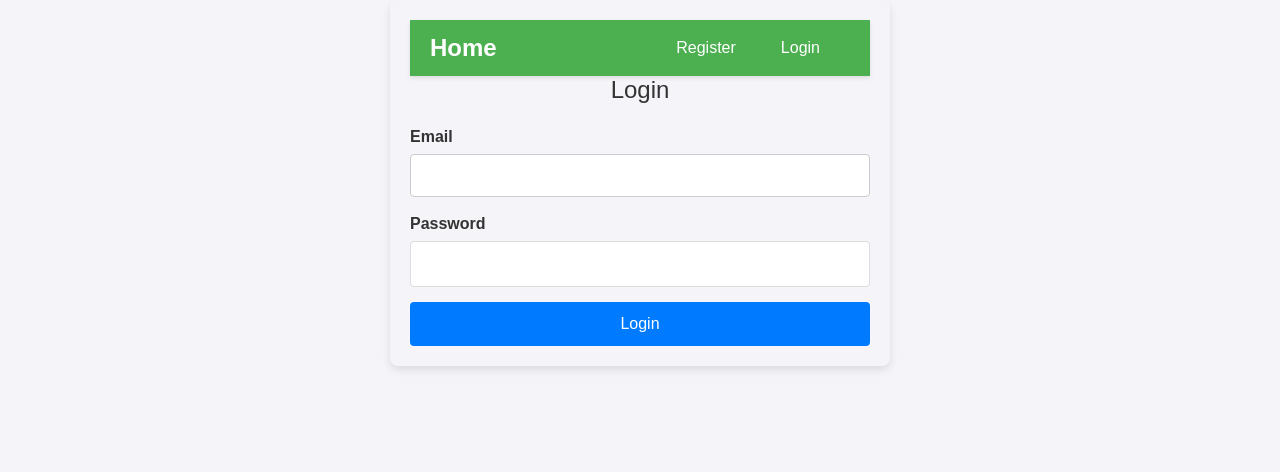
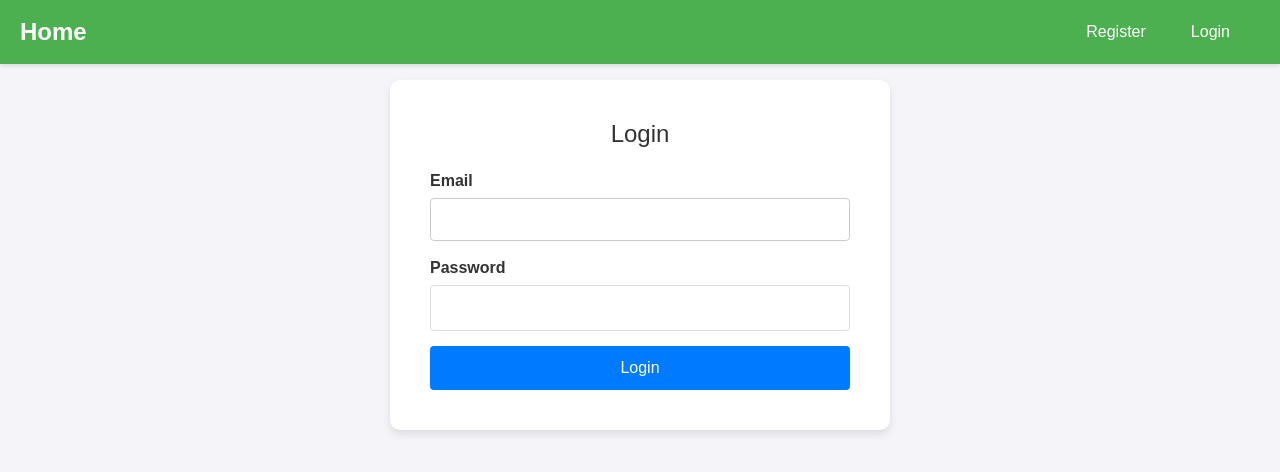
Before and after one commit to haru-1chi/basic-nodejs-react, a React (Create React App) app in the folder client/: page /login in a window 1280 px wide. Shown: the top 472 px of the page. Built offline with nearby package versions, Linux system fonts and the light colour scheme.

Commit message:
upgrade css and security

```diff
--- a/client/src/components/Home.css
+++ b/client/src/components/Home.css
@@ -1,38 +1,68 @@
 /* src/components/Home.css */
+body {
+    margin: 0;
+    font-family: 'Segoe UI', Tahoma, Geneva, Verdana, sans-serif;
+    background-color: #f4f4f9;
+}
+
 .home-container {
-    max-width: 600px;
-    margin: 0 auto;
-    padding: 20px;
+    display: flex;
+    flex-direction: column;
+    align-items: center;
+    justify-content: center;
+    height: 100vh;
+    background-color: #f4f4f9;
+}
+
+.home-content {
     text-align: center;
     background-color: #ffffff;
-    border-radius: 8px;
-    box-shadow: 0 0 10px rgba(0, 0, 0, 0.1);
+    padding: 40px;
+    border-radius: 10px;
+    box-shadow: 0 4px 8px rgba(0, 0, 0, 0.1);
+    max-width: 600px;
+    width: 100%;
 }
 
 h1 {
     color: #333333;
     margin-bottom: 20px;
+    font-size: 2.5em;
 }
 
 p {
     color: #555555;
     margin-bottom: 20px;
+    font-size: 1.2em;
 }
 
 .home-links {
     display: flex;
     justify-content: center;
-    gap: 10px;
+    gap: 20px;
 }
 
 .home-link {
-    padding: 10px 20px;
+    padding: 15px 30px;
     background-color: #007bff;
     color: white;
     text-decoration: none;
-    border-radius: 4px;
+    border-radius: 5px;
+    font-size: 1em;
+    transition: background-color 0.3s;
 }
 
 .home-link:hover {
     background-color: #0056b3;
 }
+
+/* Responsive Design */
+@media (max-width: 768px) {
+    .home-content {
+        padding: 20px;
+    }
+
+    .home-link {
+        padding: 10px 20px;
+    }
+}
--- a/client/src/components/Home.js
+++ b/client/src/components/Home.js
@@ -1,4 +1,3 @@
-// src/components/Home.js
 import React from 'react';
 import Navbar from './navbar';
 import './Home.css';
@@ -7,8 +6,10 @@ const Home = () => {
     return (
         <div className="home-container">
             <Navbar/>
-            <h1>Welcome to the Home Page</h1>
-            <p>This is the homepage of the application. You can navigate to the registration or login pages using the links below.</p>
+            <div className="home-content">
+                <h1>Welcome to the Home Page</h1>
+                <p>This is the homepage of the application. You can navigate to the registration or login pages using the links below.</p>
+            </div>
         </div>
     );
 };
--- a/client/src/components/Login.css
+++ b/client/src/components/Login.css
@@ -1,21 +1,36 @@
+/* src/components/Login.css */
+body {
+    margin: 0;
+    font-family: 'Segoe UI', Tahoma, Geneva, Verdana, sans-serif;
+    background-color: #f4f4f9;
+}
+
 .login-container {
+    display: flex;
+    flex-direction: column;
+    align-items: center;
+    padding: 20px;
+}
+
+.login-content {
+    background-color: #ffffff;
+    padding: 40px;
+    border-radius: 10px;
+    box-shadow: 0 4px 8px rgba(0, 0, 0, 0.1);
     max-width: 500px;
-    margin: 0 auto;
-    padding: 20px;
-    background-color: #f4f4f9;
-    border-radius: 8px;
-    box-shadow: 0 4px 8px rgba(0, 0, 0, 0.1);
+    width: 100%;
+    margin-top: 60px; /* To avoid overlap with the fixed navbar */
 }
 
 h2 {
     color: #333;
-    font-size: 24px;
+    font-size: 2em;
     margin-bottom: 20px;
     text-align: center;
 }
 
 .form-group {
-    margin-bottom: 15px;
+    margin-bottom: 20px;
 }
 
 label {
@@ -34,7 +49,7 @@ input {
 
 .submit-button {
     width: 100%;
-    padding: 10px;
+    padding: 15px;
     background-color: #4CAF50;
     color: white;
     border: none;
@@ -53,3 +68,14 @@ input {
     font-size: 14px;
     margin-top: 5px;
 }
+
+/* Responsive Design */
+@media (max-width: 768px) {
+    .login-content {
+        padding: 20px;
+    }
+
+    .submit-button {
+        padding: 10px;
+    }
+}
--- a/client/src/components/Login.js
+++ b/client/src/components/Login.js
@@ -67,6 +67,7 @@ const Login = () => {
     return (
         <div className="login-container">
             <Navbar />
+            <div className="login-content">
                 <h2>Login</h2>
                 {errors.general && <p className="error-text">{errors.general}</p>}
                 <form onSubmit={handleSubmit}>
@@ -93,6 +94,7 @@ const Login = () => {
                     <button type="submit" className="submit-button">Login</button>
                 </form>
             </div>
+        </div>
     );
 };
 
--- a/client/src/components/ManageUsers.css
+++ b/client/src/components/ManageUsers.css
@@ -1,8 +1,13 @@
 .manage-users-container {
+    display: flex;
+    flex-direction: column;
+    align-items: center;
     padding: 20px;
     background-color: #f4f4f9;
     border-radius: 8px;
     box-shadow: 0 4px 8px rgba(0, 0, 0, 0.1);
+    margin: 50px auto;
+    max-width: 600px;
 }
 
 h2 {
@@ -14,6 +19,7 @@ h2 {
 ul {
     list-style: none;
     padding: 0;
+    width: 100%;
 }
 
 li {
--- a/client/src/components/ManageUsers.js
+++ b/client/src/components/ManageUsers.js
@@ -2,6 +2,7 @@ import React, { useEffect, useState } from 'react';
 import axios from 'axios';
 import './ManageUsers.css';
 import Navbar from './navbar';
+
 const ManageUsers = () => {
     const [users, setUsers] = useState([]);
     const [error, setError] = useState('');
@@ -40,6 +41,7 @@ const ManageUsers = () => {
     return (
         <div className="manage-users-container">
             <Navbar />
+            <div className="content">
                 <h2>Manage Users</h2>
                 {error && <p className="error-text">{error}</p>}
                 <ul>
@@ -51,6 +53,7 @@ const ManageUsers = () => {
                     ))}
                 </ul>
             </div>
+        </div>
     );
 };
 
--- a/client/src/components/Register.css
+++ b/client/src/components/Register.css
@@ -1,21 +1,36 @@
+/* src/components/Register.css */
+body {
+    margin: 0;
+    font-family: 'Segoe UI', Tahoma, Geneva, Verdana, sans-serif;
+    background-color: #f4f4f9;
+}
+
 .register-container {
+    display: flex;
+    flex-direction: column;
+    align-items: center;
+    padding: 20px;
+}
+
+.register-content {
+    background-color: #ffffff;
+    padding: 40px;
+    border-radius: 10px;
+    box-shadow: 0 4px 8px rgba(0, 0, 0, 0.1);
     max-width: 500px;
-    margin: 0 auto;
-    padding: 20px;
-    background-color: #f4f4f9;
-    border-radius: 8px;
-    box-shadow: 0 4px 8px rgba(0, 0, 0, 0.1);
+    width: 100%;
+    margin-top: 60px; /* To avoid overlap with the fixed navbar */
 }
 
 h2 {
     color: #333;
-    font-size: 24px;
+    font-size: 2em;
     margin-bottom: 20px;
     text-align: center;
 }
 
 .form-group {
-    margin-bottom: 15px;
+    margin-bottom: 20px;
 }
 
 label {
@@ -34,7 +49,7 @@ input {
 
 .submit-button {
     width: 100%;
-    padding: 10px;
+    padding: 15px;
     background-color: #4CAF50;
     color: white;
     border: none;
@@ -60,3 +75,14 @@ input {
     margin-bottom: 15px;
     text-align: center;
 }
+
+/* Responsive Design */
+@media (max-width: 768px) {
+    .register-content {
+        padding: 20px;
+    }
+
+    .submit-button {
+        padding: 10px;
+    }
+}
--- a/client/src/components/Register.js
+++ b/client/src/components/Register.js
@@ -84,6 +84,7 @@ const Register = () => {
     return (
         <div className="register-container">
             <Navbar />
+            <div className="register-content">
                 <h2>Register</h2>
                 {successMessage && <p className="success-text">{successMessage}</p>}
                 <form onSubmit={handleSubmit}>
@@ -130,6 +131,7 @@ const Register = () => {
                     <button type="submit" className="submit-button">Register</button>
                 </form>
             </div>
+        </div>
     );
 };
 
--- a/client/src/components/UserProfile.css
+++ b/client/src/components/UserProfile.css
@@ -1,4 +1,3 @@
-/* General Styles */
 body {
     font-family: 'Arial', sans-serif;
     background-color: #f4f4f9;
@@ -7,14 +6,21 @@ body {
     color: #333;
 }
 
-/* Profile Container */
 .profile-container {
+    display: flex;
+    flex-direction: column;
+    align-items: center;
+    padding: 20px;
+}
+
+.profile-content {
+    background-color: #ffffff;
+    padding: 40px;
+    border-radius: 10px;
+    box-shadow: 0 4px 8px rgba(0, 0, 0, 0.1);
     max-width: 600px;
-    margin: 50px auto;
-    padding: 20px;
-    background-color: #fff;
-    border-radius: 8px;
-    box-shadow: 0 4px 8px rgba(0, 0, 0, 0.1);
+    width: 100%;
+    margin-top: 60px; /* To avoid overlap with the fixed navbar */
 }
 
 h2 {
@@ -97,14 +103,13 @@ button:hover {
 
 /* Responsive Design */
 @media (max-width: 768px) {
-    .profile-container {
-        margin: 20px;
-        padding: 15px;
+    .profile-content {
+        padding: 20px;
     }
 
     input[type="text"],
     input[type="date"] {
-        width: 100%; /* full width */
+        width: 100%;
     }
 
     .submit-button,
--- a/client/src/components/navbar.css
+++ b/client/src/components/navbar.css
@@ -1,7 +1,8 @@
 /* General Styles */
 body {
     margin: 0;
-    font-family: Arial, sans-serif;
+    font-family: 'Segoe UI', Tahoma, Geneva, Verdana, sans-serif;
+    background-color: #f4f4f9;
 }
 
 /* Navbar Styles */
@@ -12,6 +13,10 @@ body {
     align-items: center;
     padding: 10px 20px;
     box-shadow: 0 2px 4px rgba(0, 0, 0, 0.1);
+    width: 100%;
+    position: fixed;
+    top: 0;
+    z-index: 1000;
 }
 
 .navbar-container {
@@ -28,14 +33,10 @@ body {
     margin-right: auto;
 }
 
-.navbar-user {
+.navbar-user,
+.navbar-guest {
     display: flex;
     align-items: center;
-}
-
-.navbar-user span {
-    color: white;
-    margin-right: 15px;
 }
 
 .navbar-link {
@@ -72,9 +73,17 @@ body {
         align-items: flex-start;
     }
 
-    .navbar-user {
+    .navbar-user,
+    .navbar-guest {
         flex-direction: column;
         align-items: flex-start;
+    }
+
+    .navbar-link,
+    .navbar-button {
+        margin-bottom: 10px;
+        width: 100%;
+        text-align: center;
     }
 
     .navbar-user span {
```
Also changed, not shown: client/src/components/UserProfile.js (+9 -9 lines), 1 other file (tests, documents, lock files or other folders). Lines whose indentation alone changed are shown as unchanged.
